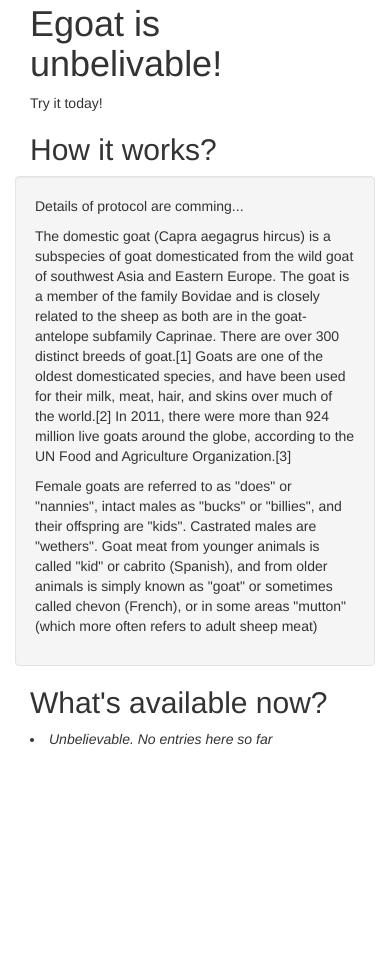
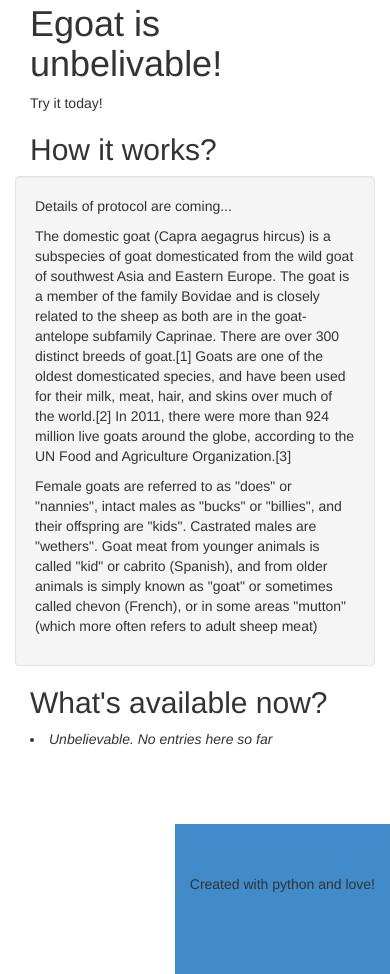
Before and after one commit to ilonajulczuk/egoat, a Flask app: page / in a window 390 px wide. Shown: the part 520-1494 px from the top of the page. Before the commit the page ends 1265 px from the top, so only its background shows below. Run offline with Flask 2, Linux system fonts and the light colour scheme; data that the repository does not hold is empty; some libraries are stand-ins or nearby versions.

Commit message:
More frontend work.

```diff
--- a/templates/index.html
+++ b/templates/index.html
@@ -7,7 +7,7 @@
     <h2>How it works?</h2>
 </div>
     <div class="well col-md-8">
-        <p>Details of protocol are comming...</p>
+        <p>Details of protocol are coming...</p>
 
         <p>The domestic goat (Capra aegagrus hircus) is a subspecies of goat domesticated from the wild goat of southwest Asia and Eastern Europe. The goat is a member of the family Bovidae and is closely related to the sheep as both are in the goat-antelope subfamily Caprinae. There are over 300 distinct breeds of goat.[1] Goats are one of the oldest domesticated species, and have been used for their milk, meat, hair, and skins over much of the world.[2] In 2011, there were more than 924 million live goats around the globe, according to the UN Food and Agriculture Organization.[3]</p>
 
--- a/templates/layout.html
+++ b/templates/layout.html
@@ -23,6 +23,13 @@
 
 .media-object:hover {
         opacity:1;
+}
+
+.footer {
+        background-color: #428bca;
+        margin-top: 60px;
+        padding-top: 50px;
+        padding-bottom: 80px;
 }
 </style>
 </head>
@@ -67,8 +74,13 @@
             <!-- Keep all page content within the page-content inset div! -->
             <div class="page-content inset">
             {% block body %}{% endblock %}
+             <div class="pull-right footer col-md-12">
+                Created with python and love!
             </div>
-        </div>
+
+
+            </div>
+            </div>
 
     </div>
 
```
